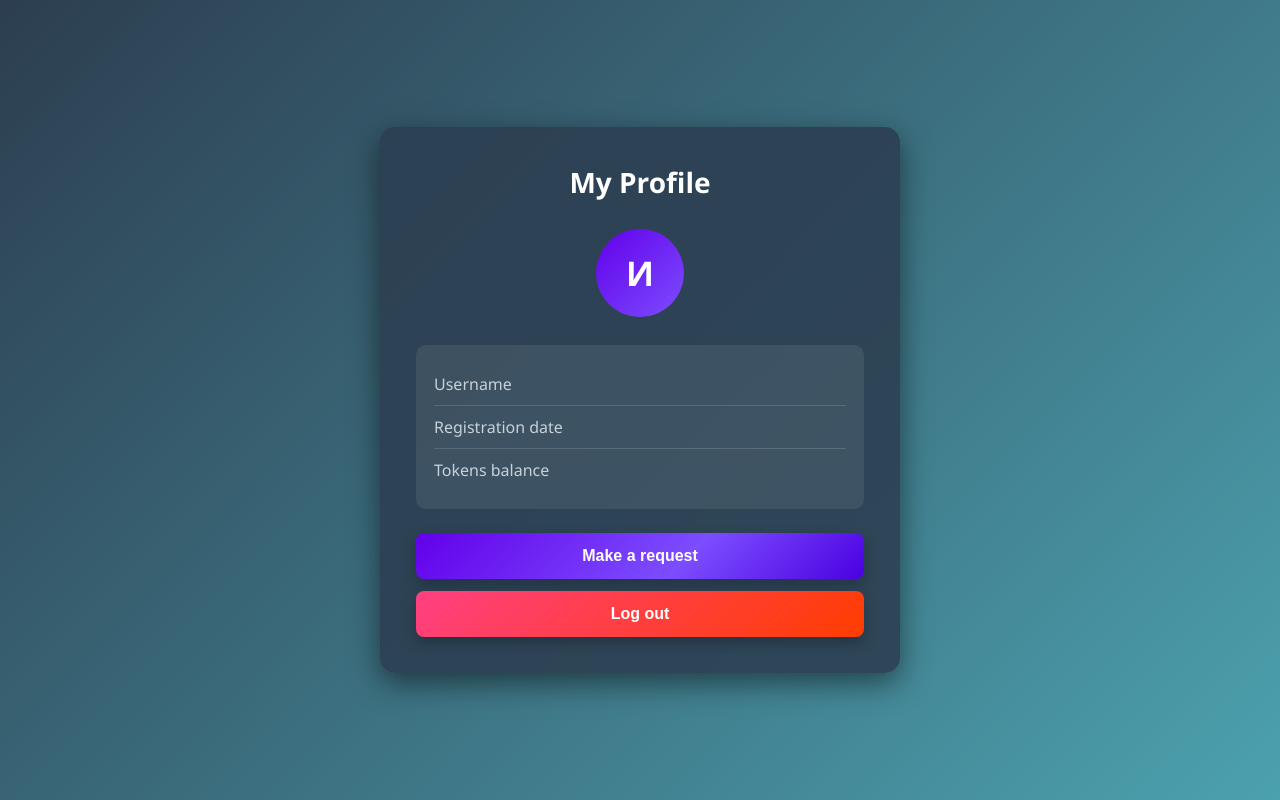
After one commit to lu41k/school, a Flask app: template 02_03_2026/templates/profile.html in a window 1280 px wide. The commit adds this page. Run offline with Flask 3, Linux system fonts and the light colour scheme; the template is opened without the code that fills it, so the values that code supplies are empty.

Commit message:
09-08-2026 Lesson

```diff
--- a/02_03_2026/app.py
+++ b/02_03_2026/app.py
@@ -1,6 +1,7 @@
-from flask import Flask, render_template, jsonify, request
+from flask import Flask, render_template, jsonify, request, session, redirect, url_for
 from database import Database
 from hash_function import get_hash_password
+from functools import wraps
 import werkzeug.exceptions as exc
 
 
@@ -8,19 +9,52 @@ app = Flask(__name__)
 db = Database()
 
 
+def login_required(view):
+    @wraps(view)
+    def wrapped_view(*args, **kwargs):
+        if "email" not in session:
+            return redirect(url_for("login", next=request.path))
+        return view(*args, **kwargs)
+    return wrapped_view
+
+
 @app.route("/")
 def welcome_func():
+    if "email" in session:
+        return redirect(url_for("profile"))
+
     return render_template("index.html")
 
 
 @app.route("/login", methods=["POST", "GET"])
 def login():
+    if "email" in session:
+        return redirect(url_for("profile"))
+
     return render_template("login.html")
 
 
 @app.route("/register")
 def registration():
+    if "email" in session:
+        return redirect(url_for("profile"))
+
     return render_template("register.html")
+
+
+@app.route("/profile")
+@login_required
+def profile():
+    user = get_db().execute(
+        "SELECT username, email FROM users WHERE id = ?",
+        (session["user_id"],)
+    ).fetchone()
+
+    if user is None:
+        session.clear()
+        return redirect(url_for("login"))
+
+    return render_template("profile.html", user=user)
 
 
 @app.route("/add-user", methods=["POST"])
@@ -43,6 +77,9 @@ def adding_user():
 
 @app.route("/login-user", methods=["POST"])
 def log_in_user():
+    if "email" in session:
+        return redirect(url_for("profile"))
+
     email = request.form.get("email")
     password = request.form.get("password")
 
@@ -53,7 +90,10 @@ def log_in_user():
     if get_hash_password(password) != password_in_db:
         return jsonify({"error": "Incorrect password"}), 401
 
-    return render_template("index.html")
+    session.clear()
+    session["user_id"] = email
+
+    return redirect(url_for("profile"))
 
 
 @app.errorhandler(exc.HTTPException)
--- /dev/null
+++ b/02_03_2026/templates/profile.html
@@ -0,0 +1,176 @@
+<!DOCTYPE html>
+<html lang="ru">
+<head>
+  <meta charset="UTF-8" />
+  <meta name="viewport" content="width=device-width, initial-scale=1.0" />
+  <title>Profile — AI Aggregator</title>
+
+  <style>
+    * {
+      box-sizing: border-box;
+    }
+
+    body {
+      margin: 0;
+      min-height: 100vh;
+      padding: 24px;
+      display: flex;
+      justify-content: center;
+      align-items: center;
+      font-family: "Segoe UI", Tahoma, Geneva, Verdana, sans-serif;
+      color: #fff;
+      background: linear-gradient(135deg, #2c3e50, #4ca1af);
+    }
+
+    .container {
+      width: 100%;
+      max-width: 520px;
+      padding: 36px;
+      border-radius: 15px;
+      background-color: rgba(44, 62, 80, 0.88);
+      box-shadow: 0 10px 30px rgba(0, 0, 0, 0.5);
+    }
+
+    h1 {
+      margin: 0 0 28px;
+      text-align: center;
+      font-size: 28px;
+    }
+
+    .avatar {
+      width: 88px;
+      height: 88px;
+      margin: 0 auto 14px;
+      display: flex;
+      align-items: center;
+      justify-content: center;
+      border-radius: 50%;
+      background: linear-gradient(135deg, #6200ea, #7c4dff);
+      font-size: 34px;
+      font-weight: 700;
+    }
+
+    .user-name {
+      margin: 0 0 6px;
+      text-align: center;
+      font-size: 21px;
+    }
+
+    .user-email {
+      margin: 0 0 28px;
+      text-align: center;
+      color: #d0d9df;
+      overflow-wrap: anywhere;
+    }
+
+    .profile-info {
+      margin-bottom: 24px;
+      padding: 18px;
+      border-radius: 10px;
+      background: rgba(255, 255, 255, 0.08);
+    }
+
+    .info-row {
+      display: flex;
+      justify-content: space-between;
+      gap: 16px;
+      padding: 10px 0;
+      border-bottom: 1px solid rgba(255, 255, 255, 0.14);
+    }
+
+    .info-row:last-child {
+      border-bottom: none;
+    }
+
+    .label {
+      color: #c7d2d9;
+    }
+
+    .value {
+      text-align: right;
+      overflow-wrap: anywhere;
+    }
+
+    .btn {
+      width: 100%;
+      padding: 14px 20px;
+      border: 0;
+      border-radius: 8px;
+      color: #fff;
+      font-size: 16px;
+      font-weight: 600;
+      text-align: center;
+      text-decoration: none;
+      cursor: pointer;
+      transition: transform 0.25s ease, box-shadow 0.25s ease;
+      box-shadow: 0 6px 14px rgba(0, 0, 0, 0.25);
+    }
+
+    .btn:hover {
+      transform: translateY(-1px) scale(1.02);
+      box-shadow: 0 10px 18px rgba(0, 0, 0, 0.28);
+    }
+
+    .btn:focus-visible {
+      outline: 3px solid rgba(255, 255, 255, 0.6);
+      outline-offset: 2px;
+    }
+
+    .edit-btn {
+      margin-bottom: 12px;
+      background: linear-gradient(135deg, #6200ea, #7c4dff 60%, #4a00e0);
+    }
+
+    .logout-btn {
+      background: linear-gradient(135deg, #ff4081, #ff3d00);
+    }
+
+    @media (max-width: 480px) {
+      .container {
+        padding: 28px 22px;
+      }
+
+      .info-row {
+        flex-direction: column;
+        gap: 4px;
+      }
+
+      .value {
+        text-align: left;
+      }
+    }
+  </style>
+</head>
+
+<body>
+  <main class="container">
+    <h1>My Profile</h1>
+
+    <div class="avatar" aria-hidden="true">И</div>
+    <h2 class="user-name"></h2>
+    <p class="user-email"></p>
+
+    <section class="profile-info" aria-label="Profile info">
+      <div class="info-row">
+        <span class="label">Username</span>
+        <span class="value"></span>
+      </div>
+      <div class="info-row">
+        <span class="label">Registration date</span>
+        <span class="value"></span>
+      </div>
+      <div class="info-row">
+        <span class="label">Tokens balance</span>
+        <span class="value"></span>
+      </div>
+    </section>
+
+    <button class="btn edit-btn" type="button" onclick="location.href='edit-profile'">
+      Make a request
+    </button>
+    <button class="btn logout-btn" type="button" onclick="location.href='logout'">
+      Log out
+    </button>
+  </main>
+</body>
+</html>
```
Also changed, not shown: 02_03_2026/templates/login.html (+7 -0 lines), 02_03_2026/templates/register.html (+7 -0 lines).
